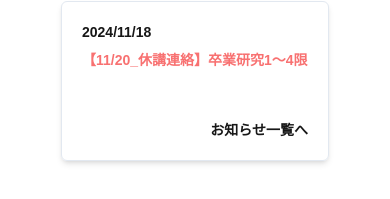
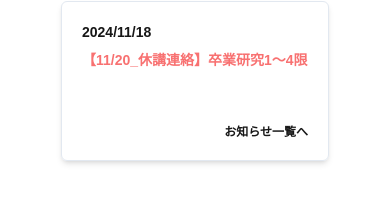
Before and after one commit to rikiyqhks/com-portal-x, a Next.js app: page / in a window 390 px wide. Shown: the part 995-1194 px from the top of the page. Built offline with nearby package versions, Linux system fonts and the light colour scheme.

Commit message:
aタグのクリック範囲の訂正

```diff
--- a/app/page.tsx
+++ b/app/page.tsx
@@ -194,12 +194,14 @@ const Home: NextPage = () => {
               <p>お知らせはありません。</p>
             )}
           </div>
+          <section className='flex flex-row justify-end items-center'>
             <Link
-            className='flex flex-row justify-end items-center text-sm font-bold hover:underline'
+              className='text-xs font-semibold md:text-sm md:font-bold hover:underline'
               href='/notification'
             >
               お知らせ一覧へ
             </Link>
+          </section>
         </div>
       </section>
       {/* 出席率 */}
@@ -219,12 +221,14 @@ const Home: NextPage = () => {
             <p className='text-xl font-semibold md:text-3xl md:font-bold'>70.0%</p>
           </section>
           <hr className='my-5' />
+          <section className='flex flex-row justify-end items-center'>
             <Link
-            className='flex flex-row justify-end items-center text-xs font-semibold md:text-sm md:font-bold hover:underline'
+              className='text-xs font-semibold md:text-sm md:font-bold hover:underline'
               href='/attendance_rate_detail'
             >
               出席状況詳細一覧へ
             </Link>
+          </section>
         </div>
       </section>
       {/* ITリテラシー理解度テスト受験状況 */}
```
Lines whose indentation alone changed are shown as unchanged.
